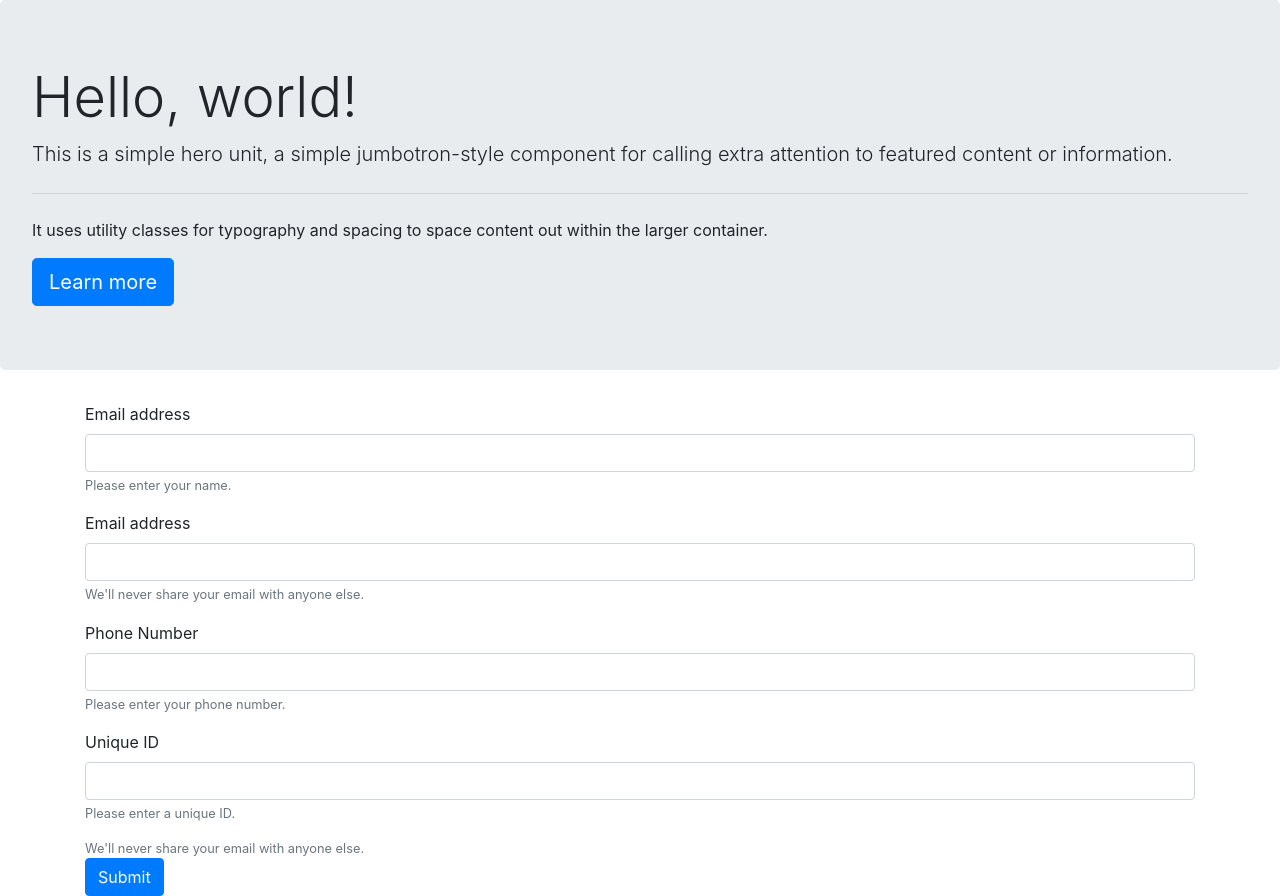
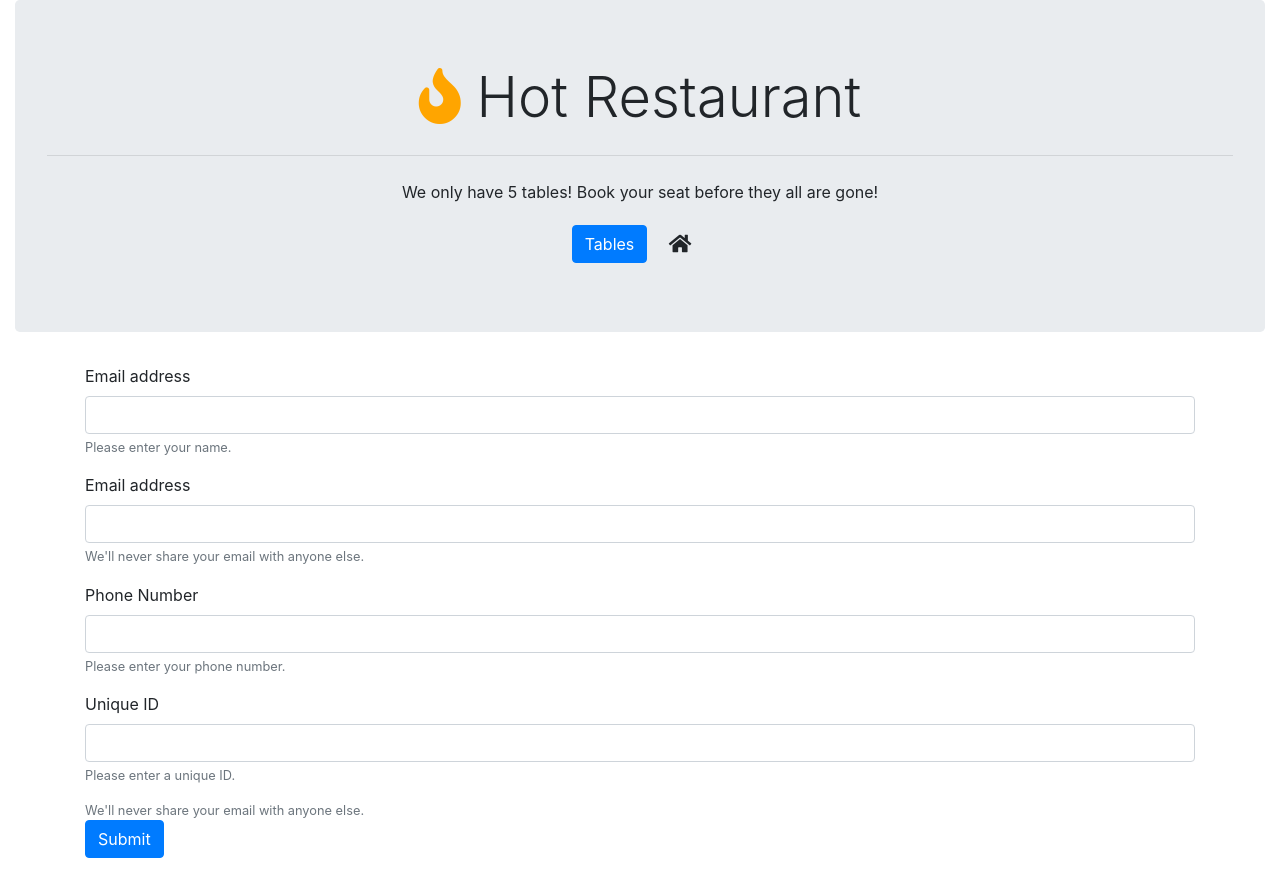
Before and after one commit to mollymccollumwx/hot-restaurant, a website: page views/reserve.html in a window 1280 px wide. After the commit the page ends 858 px from the top, so only its background shows below. Drawn offline with nearby package versions, Linux system fonts and the light colour scheme.

Commit message:
Updated jumbotron on reservations page

```diff
--- a/views/reserve.html
+++ b/views/reserve.html
@@ -22,19 +22,19 @@
     <link rel="stylesheet" href="../css/style.css" />
   </head>
   <body>
-    <div class="jumbotron">
-      <h1 class="display-4">Hello, world!</h1>
-      <p class="lead">
-        This is a simple hero unit, a simple jumbotron-style component for
-        calling extra attention to featured content or information.
-      </p>
-      <hr class="my-4" />
-      <p>
-        It uses utility classes for typography and spacing to space content out
-        within the larger container.
-      </p>
-      <a class="btn btn-primary btn-lg" href="#" role="button">Learn more</a>
-    </div>
+    <div class="container-fluid">
+      <div class="jumbotron text-center">
+        <h1 class="display-4"><i class="fas fa-fire"></i> Hot Restaurant</h1>
+
+        <hr class="my-4" />
+        <p>
+          We only have 5 tables! Book your seat before they all are gone!
+        </p>
+        <a href="./tables" class="btn btn-primary">Tables</a>
+        <a id="home-btn" class="btn btn-lg" href="../"
+          ><i class="fas fa-home"></i
+        ></a>
+      </div>
     <div class="container">
         <div class="row">
             <div class="col">
@@ -97,6 +97,9 @@
         </div>
     </div>
 
-    <script src="" async defer></script>
+    <script src="text/javascript" async defer>
+
+
+    </script>
   </body>
 </html>
```
